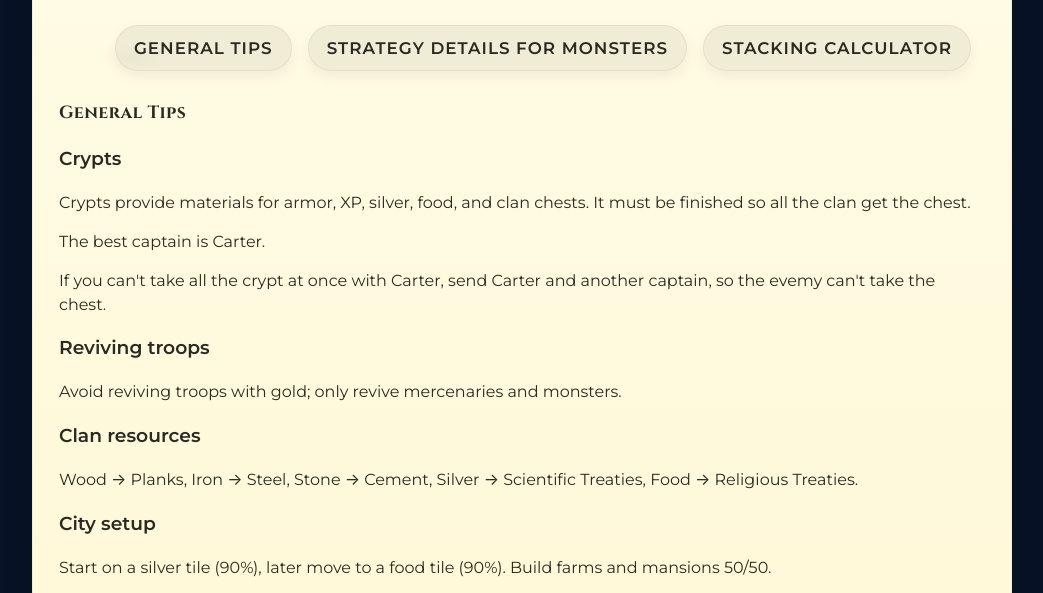
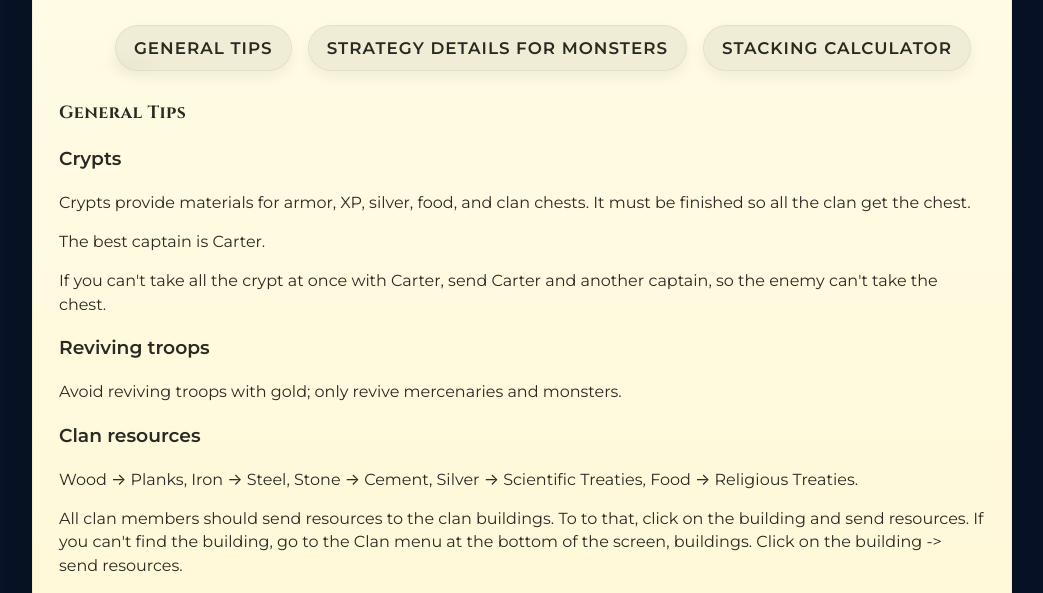
Before and after one commit to theblackpearl-totalbattle/guide, a plain HTML site: page index.html in a window 1280 px wide. Shown: the part 158-751 px from the top of the page, without its empty margins (118-1161 px from the left). Drawn offline with Linux system fonts and the light colour scheme.

Commit message:
Fix typos and enhance clarity in tips section
Corrected typographical errors and improved clarity in tips.

```diff
--- a/index.html
+++ b/index.html
@@ -31,7 +31,7 @@
                 <h3>Crypts</h3>
                 <p>Crypts provide materials for armor, XP, silver, food, and clan chests. It must be finished so all the clan get the chest.</p>
                 <p>The best captain is Carter.</p>
-                <p>If you can't take all the crypt at once with Carter, send Carter and another captain, so the evemy can't take the chest.</p>
+                <p>If you can't take all the crypt at once with Carter, send Carter and another captain, so the enemy can't take the chest.</p>
             </article>
 
             <article class="tip">
@@ -42,6 +42,8 @@
             <article class="tip">
                 <h3>Clan resources</h3>
                 <p>Wood → Planks, Iron → Steel, Stone → Cement, Silver → Scientific Treaties, Food → Religious Treaties.</p>
+                <p>All clan members should send resources to the clan buildings. To to that, click on the building and send resources. If you can't find the building, go to the Clan menu at the bottom of the screen, buildings. Click on the building -> send resources.</p>
+
             </article>
 
             <article class="tip">
```
